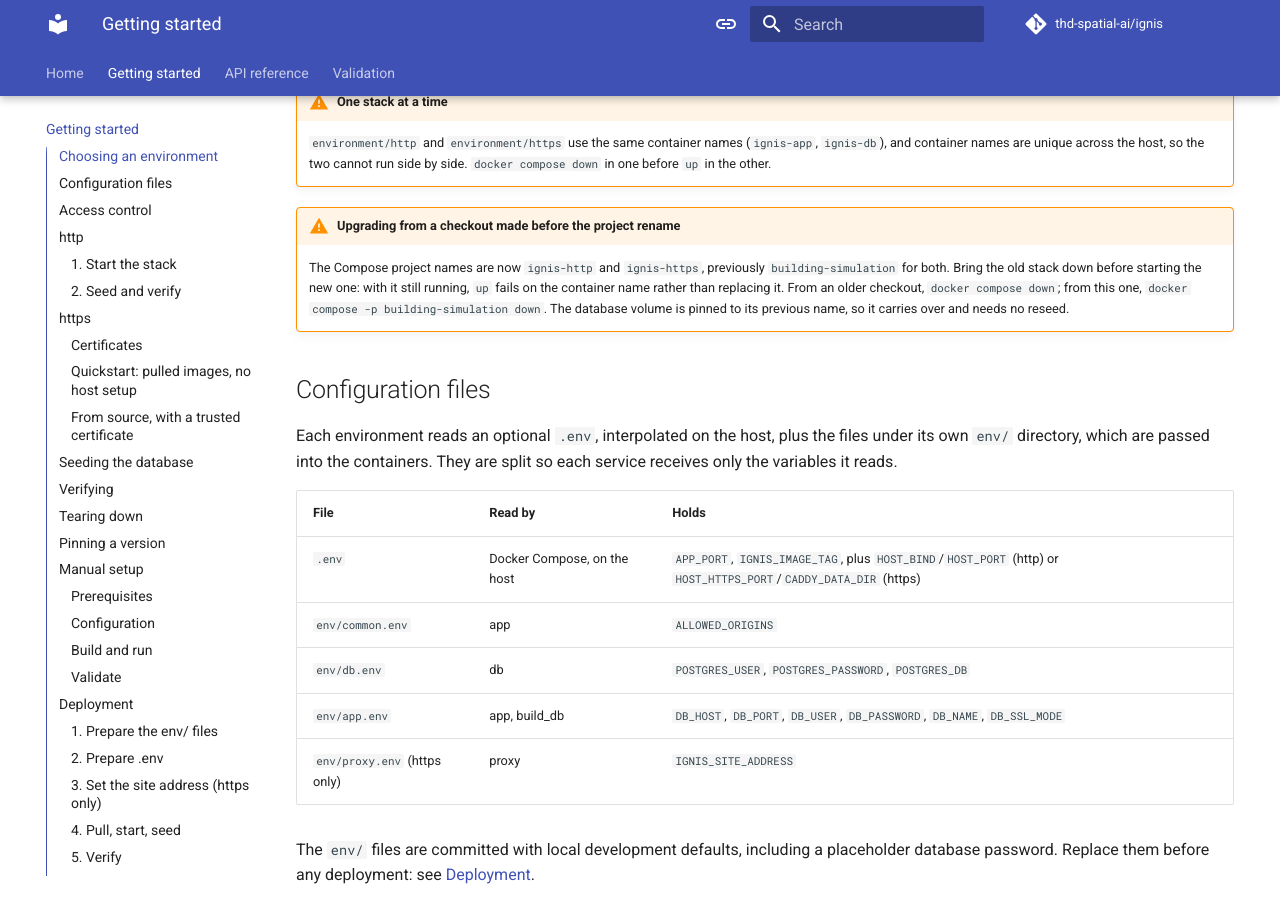
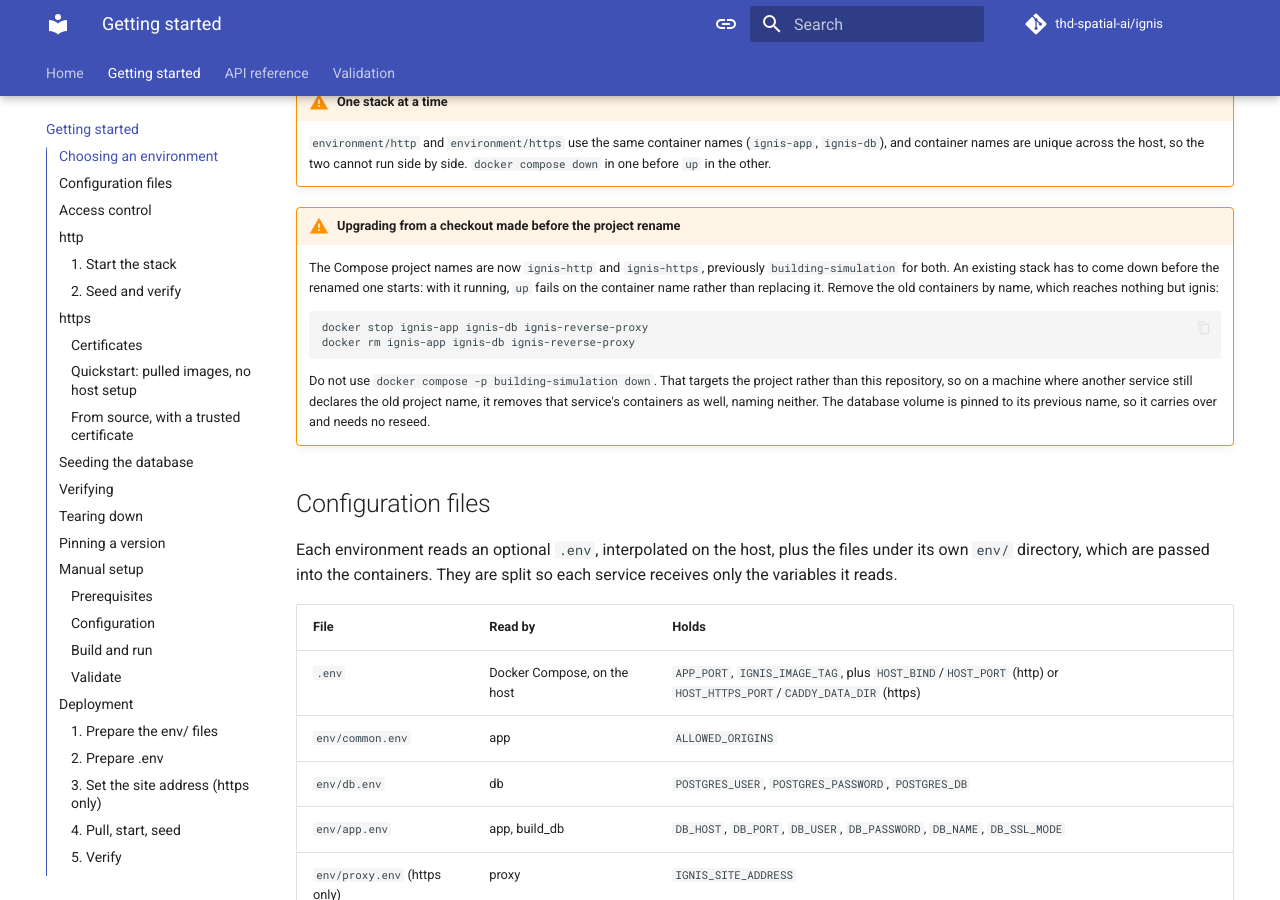
Before and after one commit to THD-Spatial-AI/ignis, an MkDocs documentation site: the page built from docs/getting-started.md, in a window 1280 px wide and 900 px high, scrolled down 866 px. Built offline with MkDocs 1.6.1 and Material for MkDocs 9.7.7, drawn with Linux system fonts in a browser that asks for light colours; comment, search, counter and statistics services are not loaded.

Commit message:
fix(docs): remove containers by name in the project rename upgrade note
The note gave `docker compose -p building-simulation down` for coming
down from a pre-rename checkout. That targets the project, not this
repository, so on a machine where another service still declares the old
project name it removes that service's containers too, naming neither.
It is the exact hazard this rename exists to close, published as the
upgrade step.

Removing the three containers by name reaches nothing else, since
container names are unique across the host, and `docker stop` before
`docker rm` gives the database a clean shutdown rather than a SIGKILL.
The project form is now called out as one not to use, with the reason,
because it is the form that looks more correct.

````diff
--- a/docs/getting-started.md
+++ b/docs/getting-started.md
@@ -27,7 +27,14 @@ A third path, [manual setup](#manual-setup), runs the binaries without container
     `environment/http` and `environment/https` use the same container names (`ignis-app`, `ignis-db`), and container names are unique across the host, so the two cannot run side by side. `docker compose down` in one before `up` in the other.
 
 !!! warning "Upgrading from a checkout made before the project rename"
-    The Compose project names are now `ignis-http` and `ignis-https`, previously `building-simulation` for both. Bring the old stack down before starting the new one: with it still running, `up` fails on the container name rather than replacing it. From an older checkout, `docker compose down`; from this one, `docker compose -p building-simulation down`. The database volume is pinned to its previous name, so it carries over and needs no reseed.
+    The Compose project names are now `ignis-http` and `ignis-https`, previously `building-simulation` for both. An existing stack has to come down before the renamed one starts: with it running, `up` fails on the container name rather than replacing it. Remove the old containers by name, which reaches nothing but ignis:
+
+    ```bash
+    docker stop ignis-app ignis-db ignis-reverse-proxy
+    docker rm ignis-app ignis-db ignis-reverse-proxy
+    ```
+
+    Do not use `docker compose -p building-simulation down`. That targets the project rather than this repository, so on a machine where another service still declares the old project name, it removes that service's containers as well, naming neither. The database volume is pinned to its previous name, so it carries over and needs no reseed.
 
 ## Configuration files
 
````
